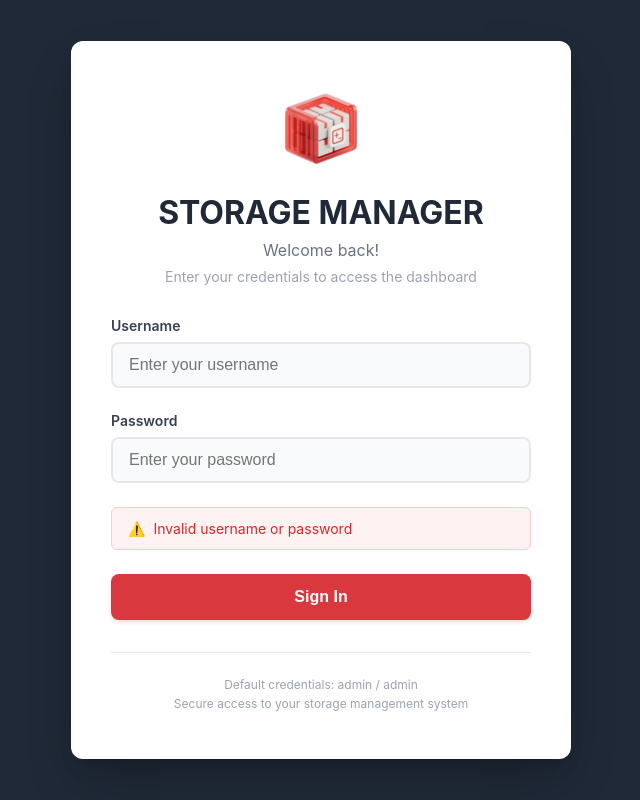
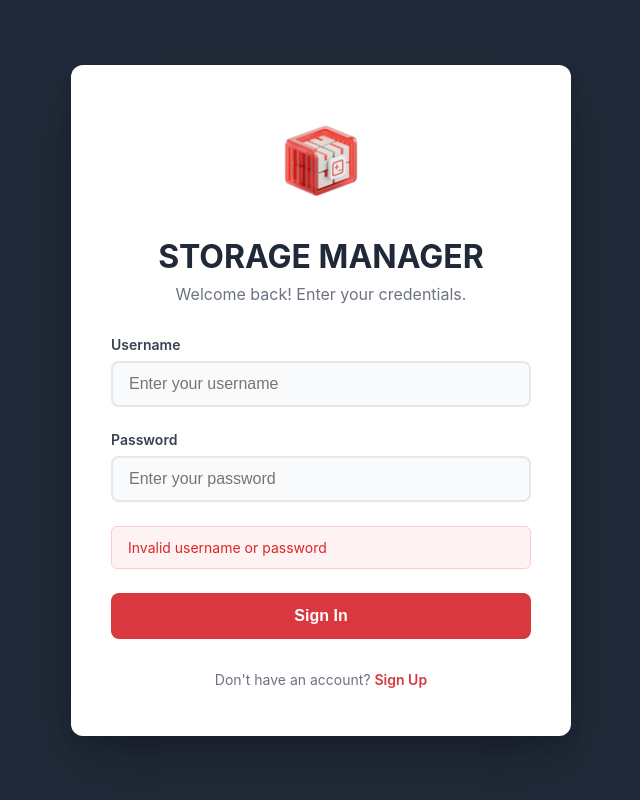
Before and after one commit to still-breath/packaging-box-website, a React (Create React App) app in the folder storage-manager/: page / in a window 1280 px wide. Both pictures are taken after a click on the button "Sign In". Shown: the whole page, without its empty margins (319-959 px from the left). Built offline with nearby package versions, Linux system fonts and the light colour scheme.

Commit message:
feat(auth): integrate register on login page

```diff
--- a/storage-manager/src/pages/LoginPage.tsx
+++ b/storage-manager/src/pages/LoginPage.tsx
@@ -2,20 +2,29 @@
 import React, { useState } from 'react';
 
 interface LoginPageProps {
-  onLogin: (credentials: { username: string; password: string }) => void;
+  onLogin: (credentials: { username: string; password: string }) => Promise<void>;
+  onSwitchToRegister: () => void;
 }
 
-const LoginPage: React.FC<LoginPageProps> = ({ onLogin }) => {
+const LoginPage: React.FC<LoginPageProps> = ({ onLogin, onSwitchToRegister }) => {
   const [username, setUsername] = useState<string>('');
   const [password, setPassword] = useState<string>('');
   const [error, setError] = useState<string>('');
+  const [loading, setLoading] = useState<boolean>(false);
 
-  const handleLogin = (): void => {
-    if (username === 'admin' && password === 'admin') {
-      onLogin({ username, password });
-      setError('');
-    } else {
+  const handleLogin = async (): Promise<void> => {
+    if (!username || !password) {
       setError('Invalid username or password');
+      return;
+    }
+    setLoading(true);
+    setError('');
+    try {
+      await onLogin({ username, password });
+    } catch (err: any) {
+      setError(err.message || 'Login failed. Please check your credentials.');
+    } finally {
+      setLoading(false);
     }
   };
 
@@ -25,34 +34,7 @@ const LoginPage: React.FC<LoginPageProps> = ({ onLogin }) => {
     }
   };
 
-  const handleInputFocus = (e: React.FocusEvent<HTMLInputElement>): void => {
-    const target = e.target as HTMLInputElement;
-    target.style.borderColor = '#D9383E';
-    target.style.backgroundColor = 'white';
-    target.style.boxShadow = '0 0 0 3px rgba(217, 56, 62, 0.1)';
-  };
-
-  const handleInputBlur = (e: React.FocusEvent<HTMLInputElement>): void => {
-    const target = e.target as HTMLInputElement;
-    target.style.borderColor = '#e5e7eb';
-    target.style.backgroundColor = '#f9fafb';
-    target.style.boxShadow = 'none';
-  };
-
-  const handleButtonMouseEnter = (e: React.MouseEvent<HTMLButtonElement>): void => {
-    const target = e.target as HTMLButtonElement;
-    target.style.backgroundColor = '#c12e33';
-    target.style.transform = 'translateY(-1px)';
-    target.style.boxShadow = '0 4px 8px rgba(217, 56, 62, 0.3)';
-  };
-
-  const handleButtonMouseLeave = (e: React.MouseEvent<HTMLButtonElement>): void => {
-    const target = e.target as HTMLButtonElement;
-    target.style.backgroundColor = '#D9383E';
-    target.style.transform = 'translateY(0)';
-    target.style.boxShadow = '0 2px 4px rgba(217, 56, 62, 0.2)';
-  };
-
+  // Inline styles from the original component for consistency
   const containerStyle: React.CSSProperties = {
     minHeight: '100vh',
     backgroundColor: '#1f2937',
@@ -70,19 +52,6 @@ const LoginPage: React.FC<LoginPageProps> = ({ onLogin }) => {
     borderRadius: '12px',
     boxShadow: '0 25px 50px -12px rgba(0, 0, 0, 0.25), 0 10px 15px -3px rgba(0, 0, 0, 0.1)',
     textAlign: 'center'
-  };
-
-  const logoStyle: React.CSSProperties = {
-    width: '80px',
-    height: '80px',
-    borderRadius: '12px',
-    margin: '0 auto 1.5rem',
-    display: 'flex',
-    alignItems: 'center',
-    justifyContent: 'center',
-    fontSize: '2rem',
-    fontWeight: 'bold',
-    color: 'white'
   };
 
   const inputStyle: React.CSSProperties = {
@@ -108,51 +77,25 @@ const LoginPage: React.FC<LoginPageProps> = ({ onLogin }) => {
     borderRadius: '8px',
     cursor: 'pointer',
     transition: 'all 0.2s ease',
-    boxShadow: '0 2px 4px rgba(217, 56, 62, 0.2)'
+    opacity: loading ? 0.6 : 1,
   };
 
   return (
     <div style={containerStyle}>
       <div style={cardStyle}>
-        {/* Logo dan Header */}
         <div style={{ marginBottom: '2rem' }}>
-          <div style={logoStyle}>
-            <img src="/favicon-96x96.png" alt="logo" />
-          </div>
-          <h1 style={{
-            fontSize: '2rem',
-            fontWeight: '700',
-            color: '#1f2937',
-            margin: '0 0 0.5rem 0'
-          }}>
+           <img src="/favicon-96x96.png" alt="logo" style={{ margin: '0 auto 1.5rem' }}/>
+          <h1 style={{ fontSize: '2rem', fontWeight: '700', color: '#1f2937', margin: '0 0 0.5rem 0' }}>
             STORAGE MANAGER
           </h1>
-          <p style={{
-            color: '#6b7280',
-            fontSize: '1rem',
-            margin: '0 0 0.5rem 0'
-          }}>
-            Welcome back!
-          </p>
-          <p style={{
-            color: '#9ca3af',
-            fontSize: '0.875rem',
-            margin: '0'
-          }}>
-            Enter your credentials to access the dashboard
+          <p style={{ color: '#6b7280', fontSize: '1rem', margin: '0' }}>
+            Welcome back! Enter your credentials.
           </p>
         </div>
 
-        {/* Form */}
         <div style={{ textAlign: 'left' }}>
           <div style={{ marginBottom: '1.5rem' }}>
-            <label style={{
-              display: 'block',
-              fontSize: '0.875rem',
-              fontWeight: '600',
-              color: '#374151',
-              marginBottom: '0.5rem'
-            }}>
+            <label style={{ display: 'block', fontSize: '0.875rem', fontWeight: '600', color: '#374151', marginBottom: '0.5rem' }}>
               Username
             </label>
             <input
@@ -161,19 +104,11 @@ const LoginPage: React.FC<LoginPageProps> = ({ onLogin }) => {
               onChange={(e) => setUsername(e.target.value)}
               placeholder="Enter your username"
               style={inputStyle}
-              onFocus={handleInputFocus}
-              onBlur={handleInputBlur}
             />
           </div>
 
           <div style={{ marginBottom: '1.5rem' }}>
-            <label style={{
-              display: 'block',
-              fontSize: '0.875rem',
-              fontWeight: '600',
-              color: '#374151',
-              marginBottom: '0.5rem'
-            }}>
+            <label style={{ display: 'block', fontSize: '0.875rem', fontWeight: '600', color: '#374151', marginBottom: '0.5rem' }}>
               Password
             </label>
             <input
@@ -183,25 +118,11 @@ const LoginPage: React.FC<LoginPageProps> = ({ onLogin }) => {
               onKeyPress={handleKeyPress}
               placeholder="Enter your password"
               style={inputStyle}
-              onFocus={handleInputFocus}
-              onBlur={handleInputBlur}
             />
           </div>
 
           {error && (
-            <div style={{
-              backgroundColor: '#fef2f2',
-              border: '1px solid #fecaca',
-              color: '#dc2626',
-              padding: '0.75rem 1rem',
-              borderRadius: '6px',
-              fontSize: '0.875rem',
-              marginBottom: '1.5rem',
-              display: 'flex',
-              alignItems: 'center',
-              gap: '0.5rem'
-            }}>
-              <span>⚠️</span>
+            <div style={{ backgroundColor: '#fef2f2', border: '1px solid #fecaca', color: '#dc2626', padding: '0.75rem 1rem', borderRadius: '6px', fontSize: '0.875rem', marginBottom: '1.5rem' }}>
               {error}
             </div>
           )}
@@ -209,28 +130,20 @@ const LoginPage: React.FC<LoginPageProps> = ({ onLogin }) => {
           <button
             onClick={handleLogin}
             style={buttonStyle}
-            onMouseEnter={handleButtonMouseEnter}
-            onMouseLeave={handleButtonMouseLeave}
+            disabled={loading}
           >
-            Sign In
+            {loading ? 'Signing In...' : 'Sign In'}
           </button>
         </div>
 
-        {/* Footer */}
-        <div style={{
-          marginTop: '2rem',
-          paddingTop: '1.5rem',
-          borderTop: '1px solid #e5e7eb',
-          fontSize: '0.75rem',
-          color: '#9ca3af',
-          textAlign: 'center'
-        }}>
-          <div style={{ marginBottom: '0.25rem' }}>
-            Default credentials: admin / admin
-          </div>
-          <div>
-            Secure access to your storage management system
-          </div>
+        <div style={{ marginTop: '2rem', fontSize: '0.875rem', color: '#6b7280' }}>
+          Don't have an account?{' '}
+          <span
+            onClick={onSwitchToRegister}
+            style={{ color: '#D9383E', fontWeight: '600', cursor: 'pointer' }}
+          >
+            Sign Up
+          </span>
         </div>
       </div>
     </div>
```
